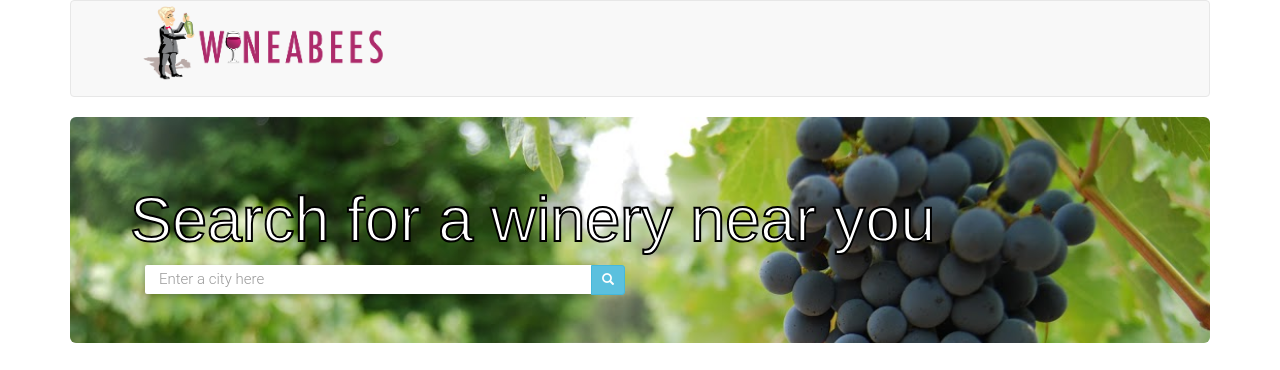
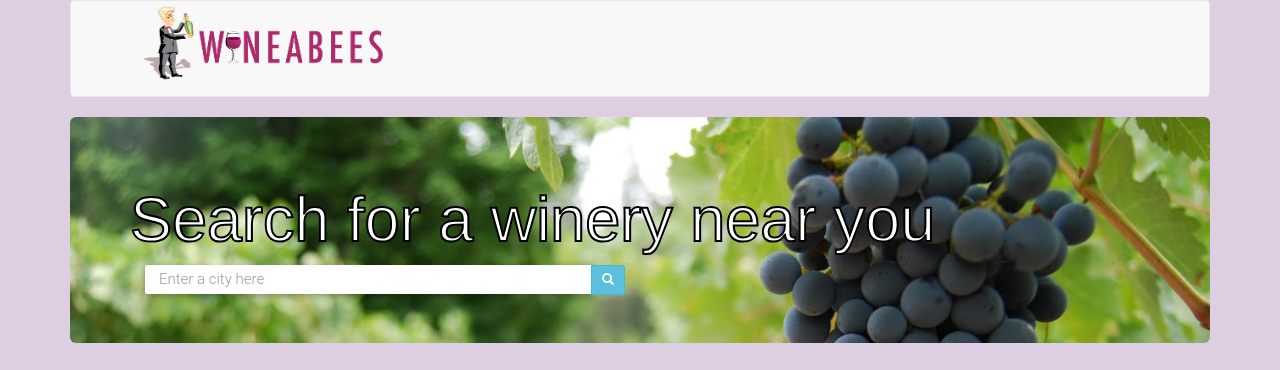
Before and after one commit to AlexSlayton/WineSnob, a PHP site: page / in a window 1280 px wide. Shown: the top 370 px of the page. Run offline with PHP 8.4, Linux system fonts and the light colour scheme; some libraries are stand-ins or nearby versions.

Commit message:
saving for heroku

```diff
--- a/index.html
+++ b/index.html
@@ -120,7 +120,7 @@
           // @todo check the query to figure why its not returning wineries
          var request = {
           location: map.getCenter(),
-           radius: '1000',
+           radius: '5000',
            query: query
             };
             console.log(request);
--- a/style.css
+++ b/style.css
@@ -1,3 +1,7 @@
+body {
+	background-color: #DDCFE1;
+}
+
 .jumbotron {
 	background-image: url("DSC_0057.jpg");
 	background-size:cover;
```
